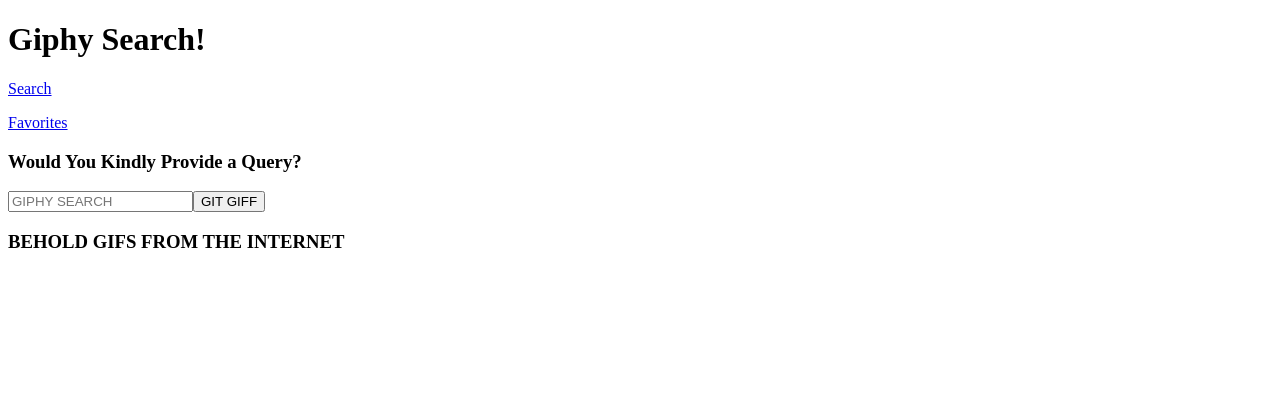
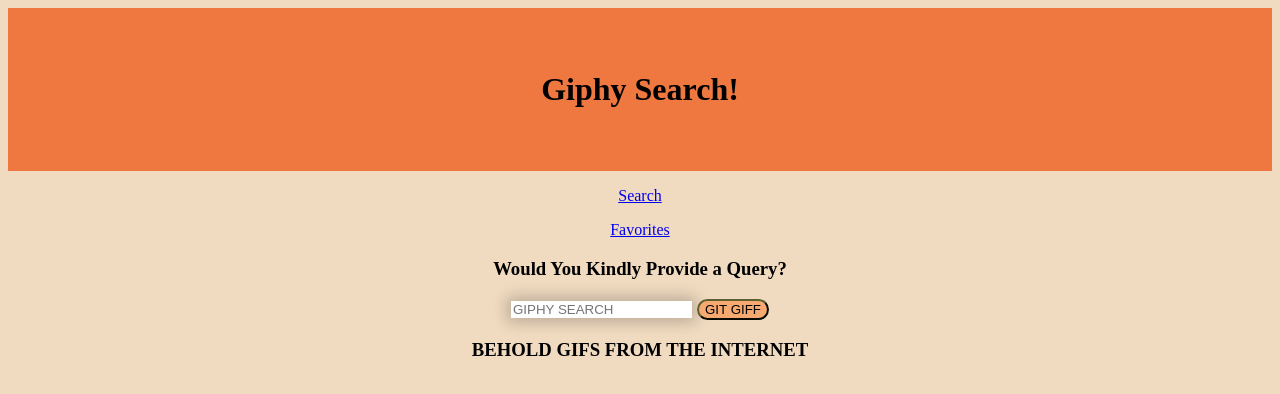
Before and after one commit to CHatch2020/group-giphy-saga-project, a React app: page / in a window 1280 px wide. Built offline with nearby package versions, Linux system fonts and the light colour scheme.

Commit message:
very mediocre styling applied

```diff
--- /dev/null
+++ b/public/index.css
@@ -0,0 +1,3 @@
+html {
+    background-color: #F0DAC0;
+}
--- a/public/index.html
+++ b/public/index.html
@@ -14,6 +14,7 @@
       user's mobile device or desktop. See https://developers.google.com/web/fundamentals/web-app-manifest/
     -->
     <link rel="manifest" href="%PUBLIC_URL%/manifest.json" />
+    <link rel="stylesheet" type="text/css" href="index.css"/>
     <!--
       Notice the use of %PUBLIC_URL% in the tags above.
       It will be replaced with the URL of the `public` folder during the build.
--- /dev/null
+++ b/src/components/App/App.css
@@ -0,0 +1,5 @@
+h1 {
+    background-color: #EE7840;
+    margin: 0;
+    padding: 5%;
+}
--- a/src/components/App/App.js
+++ b/src/components/App/App.js
@@ -1,17 +1,23 @@
-import React from 'react';
-import {HashRouter as Router, Route, Link} from 'react-router-dom';
-import SearchView from './searchView/searchView.jsx';
-import FavoriteView from './favoriteView/favoriteView';
-
+import React from "react";
+import { HashRouter as Router, Route, Link } from "react-router-dom";
+import SearchView from "./searchView/searchView.jsx";
+import FavoriteView from "./favoriteView/favoriteView";
+import "./App.css";
 
 function App(props) {
   return (
-    <div>
-      <h1>Giphy Search!</h1>
+    <div className="body">
+      <header>
+        <h1>Giphy Search!</h1>
+      </header>
 
       <Router>
-        <p><Link to='/'>Search</Link></p>
-        <p><Link to='/favorite'>Favorites</Link></p>
+        <p>
+          <Link to="/">Search</Link>
+        </p>
+        <p>
+          <Link to="/favorite">Favorites</Link>
+        </p>
 
         <Route exact path="/">
           <SearchView />
--- a/src/components/App/favoriteView/favoriteView.jsx
+++ b/src/components/App/favoriteView/favoriteView.jsx
@@ -16,11 +16,9 @@
   return (
     <div>
       <h2>Your Favorites!</h2>
-      <ul>
         {favGif.map((gif) => {
-          return <li key={gif.id}> <img src={gif.url}/> </li>
+          return <p key={gif.id}> <img src={gif.url}/> </p>
         })}
-      </ul>
     </div>
   );
 }
--- /dev/null
+++ b/src/components/App/searchView/search.css
@@ -0,0 +1,28 @@
+.body {
+    text-align: center;
+}
+
+input {
+    margin-right: 5px;
+    box-shadow: 0 0 15px 4px rgba(0, 0, 0, 0.219);
+    border: none;
+}
+
+button {
+    border-color: #5C5F30;
+    border-width: 2px;
+    border-radius: 50px;
+    background-color: #F6A970;
+}
+
+button:hover {
+    border-color: white;
+    background-color: #5C5F30;
+    color: white;
+}
+
+.images {
+    margin-left: 400px;
+    margin-right: 400px;
+    padding-bottom: 30px;
+}
--- a/src/components/App/searchView/searchView.jsx
+++ b/src/components/App/searchView/searchView.jsx
@@ -1,5 +1,6 @@
 import React, {useState}from 'react';
 import { useDispatch, useSelector } from 'react-redux';
+import './search.css';
 
 export default function SearchView() {
   //ALIAS HOOKS
@@ -28,7 +29,7 @@
   }
 
   return(
-    <div>
+    <div className="body">
       <h3> Would You Kindly Provide a Query? </h3>
       <div>
         <form onSubmit={submitSearch}>
@@ -43,11 +44,9 @@
 
       <h3>BEHOLD GIFS FROM THE INTERNET</h3>
       <div>
-        <ul>
         {gifArray.map((gif, i) => {
-          return <li key={i}><img src={gif.images.original.url}/><button onClick={e => handleFave(gif.images.original.url)}>FAVE</button></li>
+          return <p className="images" key={i}><img src={gif.images.original.url}/><button onClick={e => handleFave(gif.images.original.url)}>FAVE</button></p>
         })}
-        </ul>
       </div>
     </div>
   )
```
Also changed, not shown: 1 other file.
